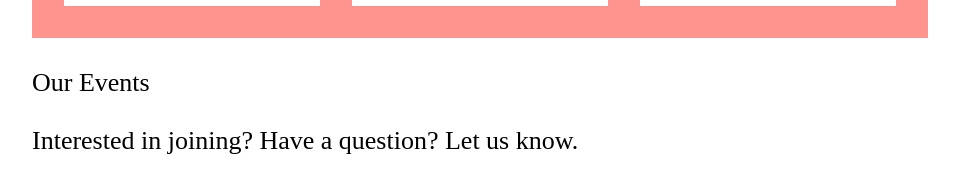
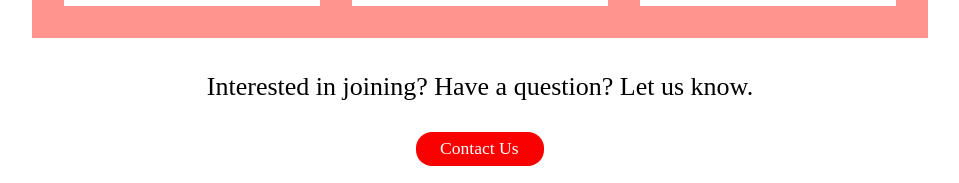
Before and after one commit to Eli017/shc-website, a React (Create React App) app: page / in a window 1280 px wide. Shown: the part 1592-1775 px from the top of the page, without its empty margins (160-1119 px from the left). Built offline with nearby package versions, Linux system fonts and the light colour scheme.

Commit message:
Finished home page

```diff
--- a/src/pages/Home/Home.js
+++ b/src/pages/Home/Home.js
@@ -5,6 +5,7 @@ import GroupIcon from "../../assets/images/GroupIcon.png";
 import HandShakeIcon from "../../assets/images/HandShakeIcon.png";
 import CoreValue from "../../components/CoreValue/CoreValue";
 import OfficerBoard from "../../components/OfficerBoard/OfficerBoard";
+import { Link } from "react-router-dom";
 
 const Home = () => {
   return (
@@ -41,8 +42,10 @@ const Home = () => {
       </section>
       <h2>Meet your 2020-2021 Executive Board</h2>
       <OfficerBoard />
-      <h2>Our Events</h2>
-      <h2>Interested in joining? Have a question? Let us know.</h2>
+      <h2 className={"contactHeader"}>Interested in joining? Have a question? Let us know.</h2>
+      <Link to={"/contact"} className={"link"}>
+        Contact Us
+      </Link>
     </main>
   );
 };
--- a/src/pages/Home/home.scss
+++ b/src/pages/Home/home.scss
@@ -27,4 +27,21 @@
     flex-wrap: wrap;
     margin-bottom: 2rem ;
   }
+
+  .contactHeader {
+    margin-top: 0.25rem;
+    text-align: center;
+  }
+
+  .link {
+    background-color: $primary-color;
+    font-size: 1.1rem;
+    border-radius: 1rem;
+    padding: 0.5rem 1.5rem 0.5rem 1.5rem;
+    width: 5rem;
+    margin-left: auto;
+    margin-right: auto;
+    color: $common-white;
+    text-decoration: none;
+  }
 }
```
